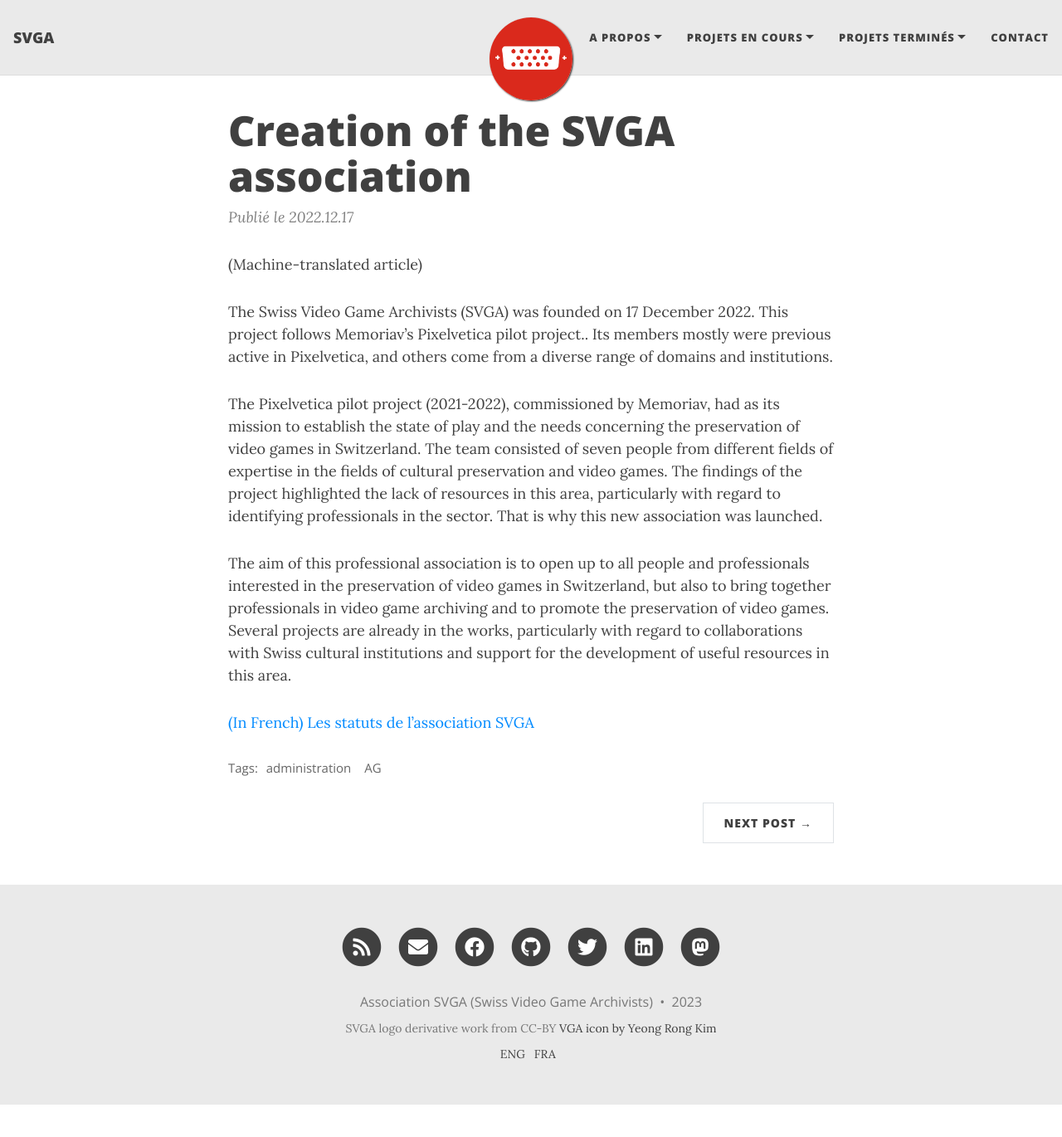
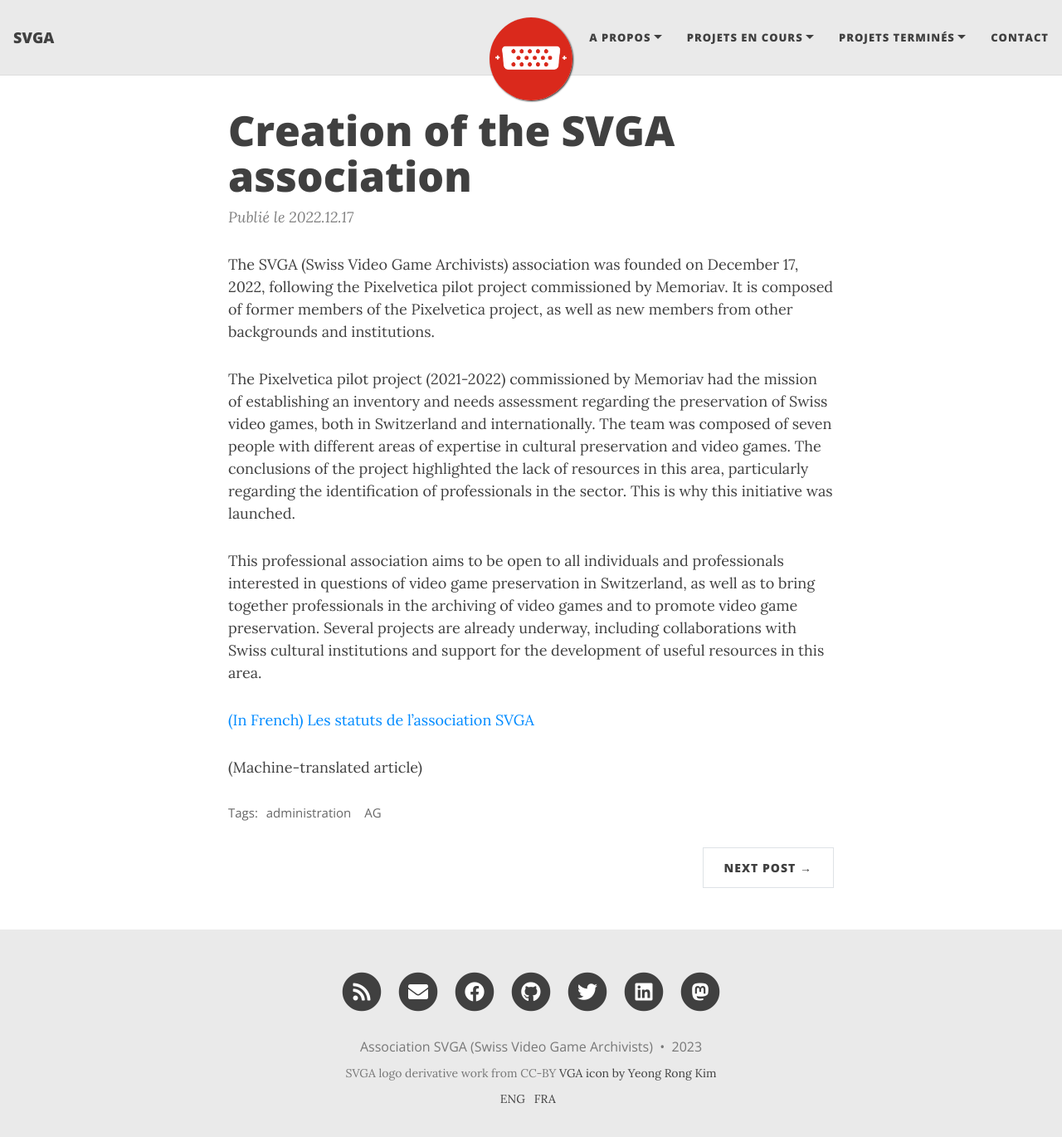
Before and after one commit to SVGA-ch/SVGA-ch.github.io, a Jekyll site: the page built from en/_posts/2022-12-17-creation-en.md, in a window 1280 px wide and 1385 px high. Shown: the top 1370 px of the window at 83% size. Built offline with Jekyll 4.4.1, drawn with Linux system fonts in a browser that asks for light colours; nearby versions of some CDN libraries.

Commit message:
Update 2022-12-17-creation-en.md

```diff
--- a/en/_posts/2022-12-17-creation-en.md
+++ b/en/_posts/2022-12-17-creation-en.md
@@ -10,12 +10,12 @@
 tags: [administration, AG]
 ---
 
-(Machine-translated article)
+The SVGA (Swiss Video Game Archivists) association was founded on December 17, 2022, following the Pixelvetica pilot project commissioned by Memoriav. It is composed of former members of the Pixelvetica project, as well as new members from other backgrounds and institutions.
 
-The Swiss Video Game Archivists (SVGA) was founded on 17 December 2022. This project follows Memoriav's Pixelvetica pilot project.. Its members mostly were previous active in Pixelvetica, and others come from a diverse range of domains and institutions.
+The Pixelvetica pilot project (2021-2022) commissioned by Memoriav had the mission of establishing an inventory and needs assessment regarding the preservation of Swiss video games, both in Switzerland and internationally. The team was composed of seven people with different areas of expertise in cultural preservation and video games. The conclusions of the project highlighted the lack of resources in this area, particularly regarding the identification of professionals in the sector. This is why this initiative was launched.
 
-The Pixelvetica pilot project (2021-2022), commissioned by Memoriav, had as its mission to establish the state of play and the needs concerning the preservation of video games in Switzerland. The team consisted of seven people from different fields of expertise in the fields of cultural preservation and video games. The findings of the project highlighted the lack of resources in this area, particularly with regard to identifying professionals in the sector. That is why this new association was launched.
-
-The aim of this professional association is to open up to all people and professionals interested in the preservation of video games in Switzerland, but also to bring together professionals in video game archiving and to promote the preservation of video games. Several projects are already in the works, particularly with regard to collaborations with Swiss cultural institutions and support for the development of useful resources in this area.
+This professional association aims to be open to all individuals and professionals interested in questions of video game preservation in Switzerland, as well as to bring together professionals in the archiving of video games and to promote video game preservation. Several projects are already underway, including collaborations with Swiss cultural institutions and support for the development of useful resources in this area.
 
 [(In French) Les statuts de l'association SVGA](../statuts/)
+
+(Machine-translated article)
```
